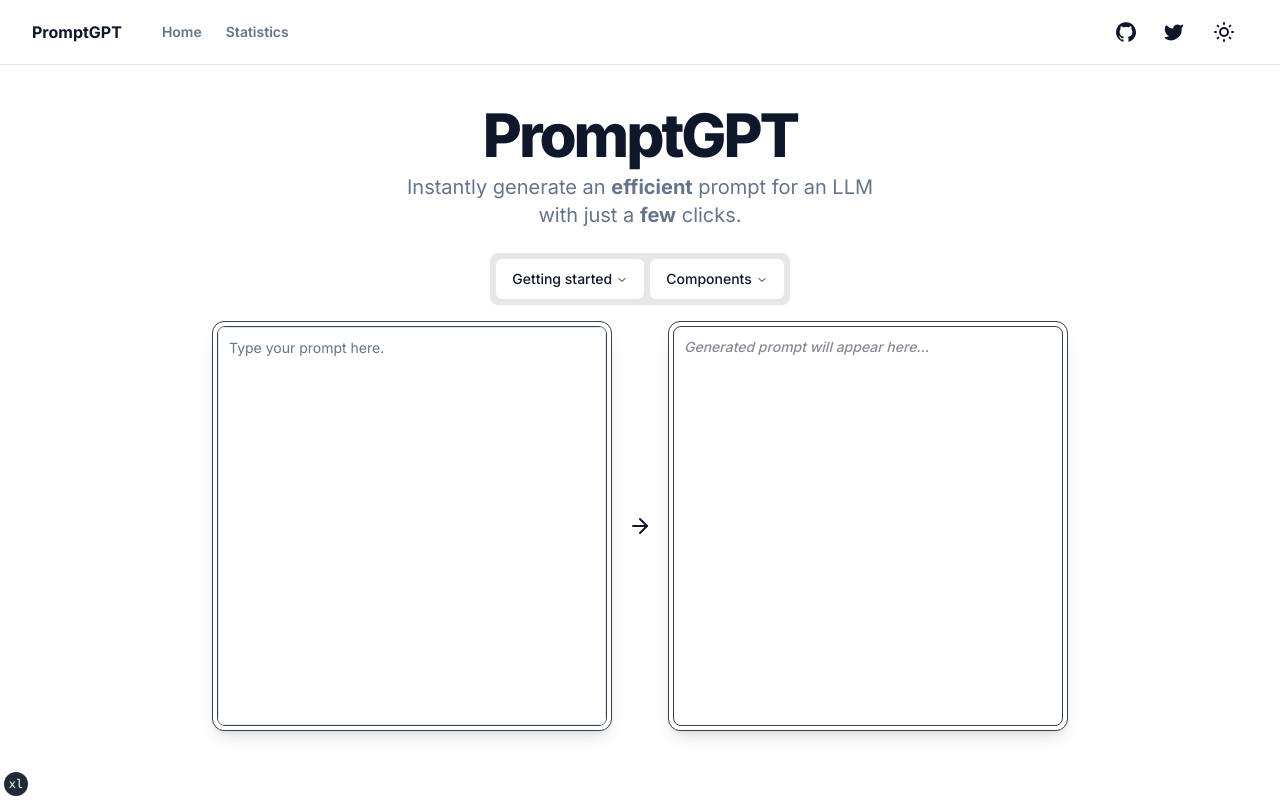
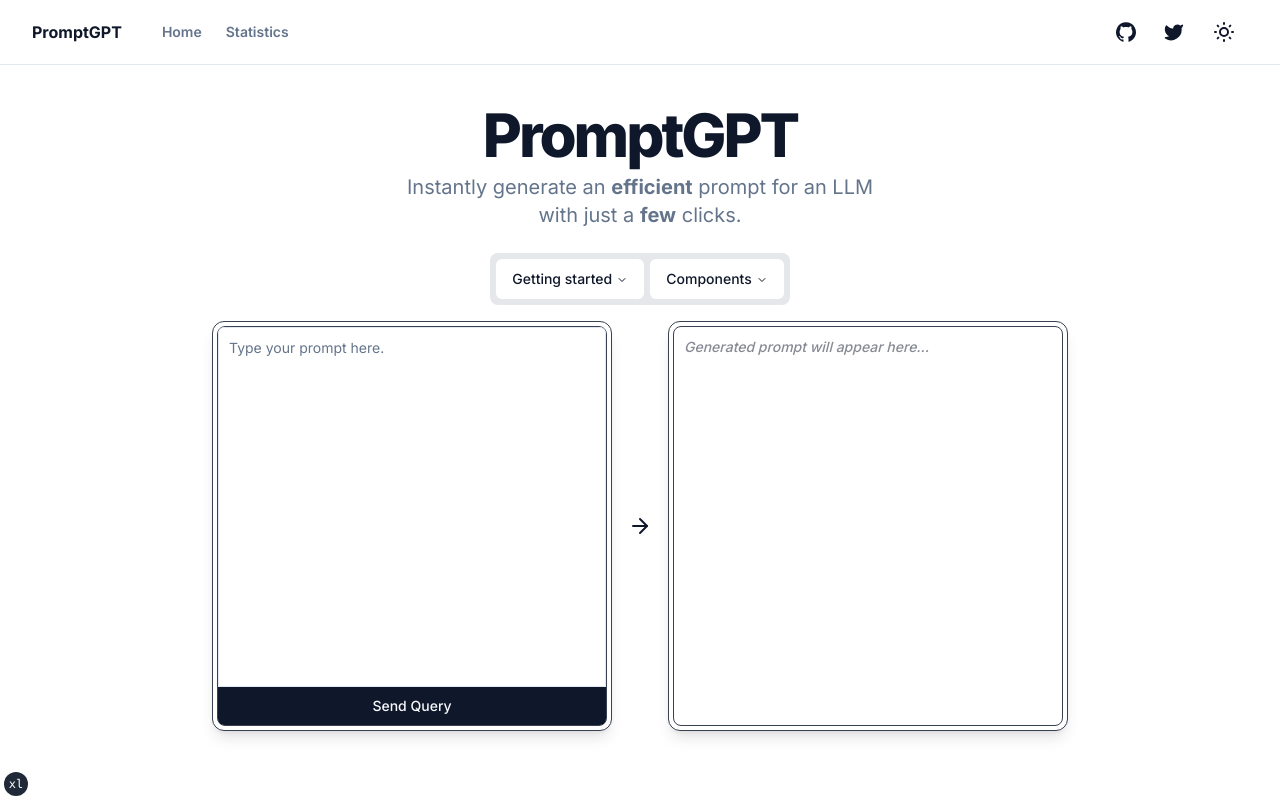
Before and after one commit to arihanv/PromptGPT, a Next.js app: page / in a window 1280 px wide. Built offline with nearby package versions, Linux system fonts and the light colour scheme.

Commit message:
Implemented API Fetching

```diff
--- a/app/page.tsx
+++ b/app/page.tsx
@@ -1,12 +1,35 @@
+"use client"
+
+import { useState } from "react"
 import Link from "next/link"
-import { ArrowDown, ArrowRight } from "lucide-react"
+import { ArrowDown, ArrowRight, Loader2 } from "lucide-react"
 
 import { siteConfig } from "@/config/site"
-import { buttonVariants } from "@/components/ui/button"
+import { Button, buttonVariants } from "@/components/ui/button"
 import { Textarea } from "@/components/ui/textarea"
 import { MiniBar } from "@/components/mini-bar"
 
 export default function IndexPage() {
+  const [input, setInput] = useState("")
+  const [output, setOutput] = useState("")
+  const [loading, setLoading] = useState(true)
+
+  async function getQuery(query: string) {
+    const res = await fetch(
+      `https://gpt-api-z4khdeirua-uc.a.run.app/predict/${query}`
+    )
+
+    console.log(
+      "Asked:",
+      `https://gpt-api-z4khdeirua-uc.a.run.app/predict/${query}`
+    )
+
+    const data = await res.json()
+    console.log(data[0].revised)
+    setOutput(data[0].revised)
+    setLoading(false)
+  }
+
   return (
     <section className="container grid items-center gap-6 pb-8 pt-6 md:py-10 w-fit">
       <div className="flex flex-col items-center gap-2">
@@ -23,12 +46,24 @@ export default function IndexPage() {
           <MiniBar />
         </div>
         <div className="lg:flex-row flex-col flex gap-4 justify-center items-center flex-wrap lg:items-stretch">
-          <div className="bg-white dark:bg-black min-w-[315px] lg:min-w-[400px] max-h-[500px] lg:min-h-[410px] min-h-[200px] rounded-xl p-1 border border-gray-700 shadow-lg grid">
-            <div className="flex w-full rounded-lg border border-gray-700 bg-white dark:bg-black textareaCont">
+          <div className="bg-white relative dark:bg-black min-w-[315px] lg:min-w-[400px] max-h-[500px] lg:min-h-[410px] min-h-[200px] rounded-xl p-1 border border-gray-700 shadow-lg grid">
+            <div className="flex w-full rounded-lg border border-gray-700 bg-white dark:bg-black h-full flex-col">
               <Textarea
-                className="h-full p-2.5 resize-none"
+                onChange={(e) => setInput(e.target.value)}
+                className="h-full p-2.5 resize-none rounded-b-none"
                 placeholder="Type your prompt here."
               />
+              <Button
+                onClick={(e) => {
+                  e.preventDefault()
+                  setLoading(true)
+                  getQuery(input)
+                }}
+                className="rounded-t-none"
+                variant="default"
+              >
+                Send Query
+              </Button>
             </div>
           </div>
           <div className="h-full flex my-auto">
@@ -39,11 +74,27 @@ export default function IndexPage() {
               <ArrowDown />
             </div>
           </div>
-          <div className="bg-white dark:bg-black min-w-[315px] lg:min-w-[400px] max-h-[500px] lg:min-h-[410px] min-h-[200px] rounded-xl p-1 border border-gray-700 shadow-lg grid">
+          <div className="bg-white dark:bg-black w-[315px] lg:w-[400px] max-h-[500px] lg:h-[410px] h-[200px] rounded-xl p-1 border border-gray-700 shadow-lg grid">
             <div className="flex w-full rounded-lg border border-gray-700 bg-white dark:bg-black overflow-y-scroll">
-              <div className="p-2.5 opacity-50 text-sm italic font-medium">
-                Generated prompt will appear here...
-              </div>
+              {!output ? (
+                <div className="p-2.5 opacity-50 text-sm italic font-medium">
+                  Generated prompt will appear here...
+                </div>
+              ) : (
+                <>
+                  {!loading ? (
+                    <div className="p-2.5 opacity-50 text-sm font-medium">
+                      {output}
+                    </div>
+                  ) : (
+                    <div className="flex w-full">
+                      <div className="animate-spin text-gray-400 repeat-infinite dark:text-gray-600 m-auto">
+                        <Loader2 size={30} />
+                      </div>
+                    </div>
+                  )}
+                </>
+              )}
             </div>
           </div>
         </div>
--- a/components/ui/button.tsx
+++ b/components/ui/button.tsx
@@ -1,5 +1,6 @@
 import * as React from "react"
-import { VariantProps, cva } from "class-variance-authority"
+import { Slot } from "@radix-ui/react-slot"
+import { cva, type VariantProps } from "class-variance-authority"
 
 import { cn } from "@/lib/utils"
 
@@ -33,12 +34,15 @@ const buttonVariants = cva(
 
 export interface ButtonProps
   extends React.ButtonHTMLAttributes<HTMLButtonElement>,
-    VariantProps<typeof buttonVariants> {}
+    VariantProps<typeof buttonVariants> {
+  asChild?: boolean
+}
 
 const Button = React.forwardRef<HTMLButtonElement, ButtonProps>(
-  ({ className, variant, size, ...props }, ref) => {
+  ({ className, variant, size, asChild = false, ...props }, ref) => {
+    const Comp = asChild ? Slot : "button"
     return (
-      <button
+      <Comp
         className={cn(buttonVariants({ variant, size, className }))}
         ref={ref}
         {...props}
--- a/package.json
+++ b/package.json
@@ -15,6 +15,7 @@
   },
   "dependencies": {
     "@radix-ui/react-navigation-menu": "^1.1.3",
+    "@radix-ui/react-slot": "^1.0.2",
     "class-variance-authority": "^0.4.0",
     "clsx": "^1.2.1",
     "cmdk": "^0.2.0",
--- a/styles/globals.css
+++ b/styles/globals.css
@@ -78,7 +78,4 @@
     @apply bg-background text-foreground;
     font-feature-settings: "rlig" 1, "calt" 1;
   }
-  .textareaCont{
-    overflow-y: -webkit-paged-x;
-  }
 }
```
Also changed, not shown: 1 other file (tests, documents, lock files or other folders).
